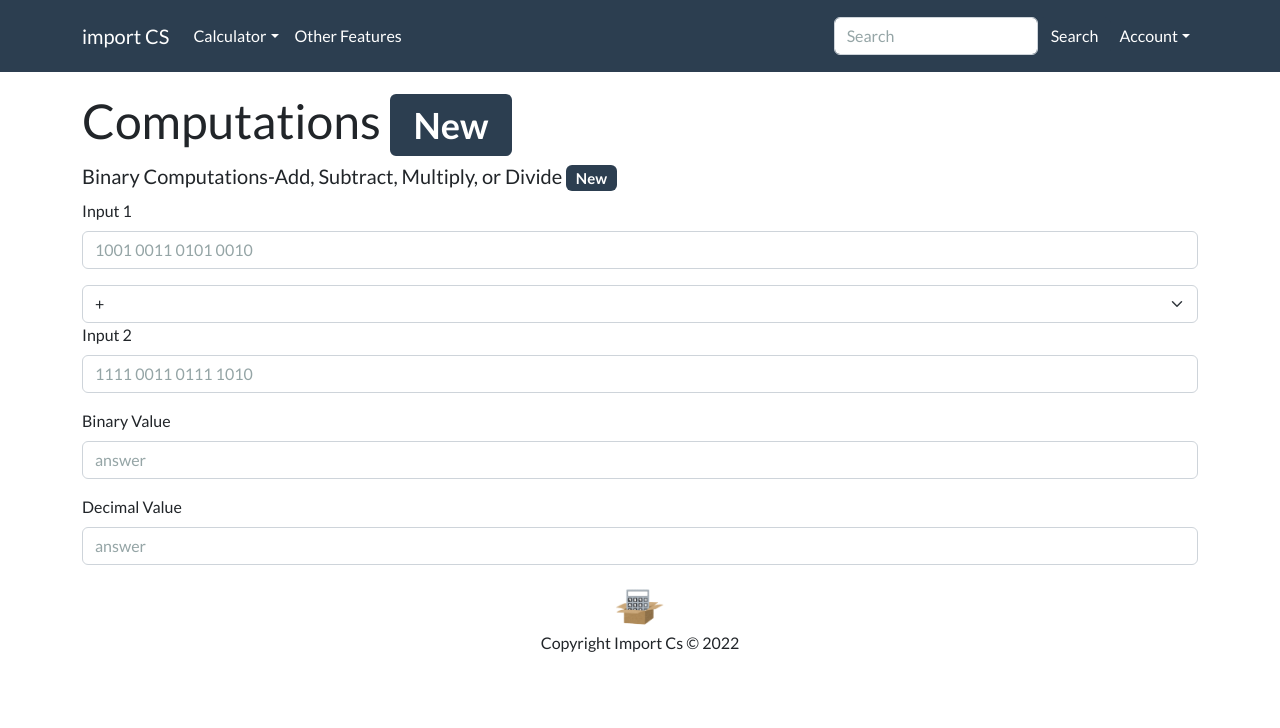
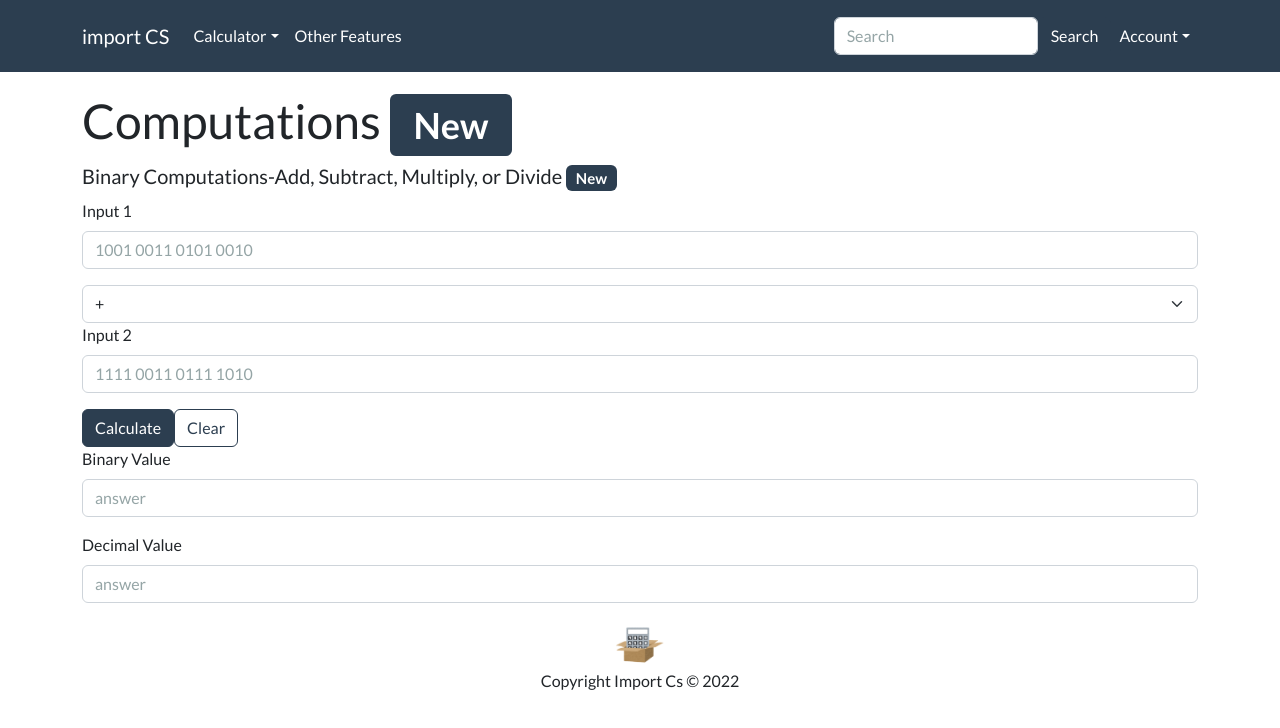
Before and after one commit to Team-2B-Determined/import-cs, a React (Create React App) app in the folder client/: page /computations in a window 1280 px wide. Shown: the top 728 px of the page. Built offline with nearby package versions, Linux system fonts and the light colour scheme.

Commit message:
New Computation Interface

```diff
--- a/client/src/pages/computations/binary/BinaryAddition.tsx
+++ b/client/src/pages/computations/binary/BinaryAddition.tsx
@@ -1,4 +1,4 @@
-import {Dropdown, Row, Col ,DropdownButton, Form, FormControl, FormLabel,} from "react-bootstrap";
+import {Dropdown, Row, Col, DropdownButton, Form, FormControl, FormLabel, Button,} from "react-bootstrap";
 
 const BinaryAddition = () => {
     return <div>
@@ -25,6 +25,13 @@
             </Form.Group>
 
 
+        <Button variant="primary" type="submit" >
+            Calculate
+        </Button>
+            <Button variant="outline-primary" type="submit" >
+                Clear
+            </Button>
+
 
             <Form.Group className= "mb-3"
                         controlId= "exampleForm.ControlInput1">
```
